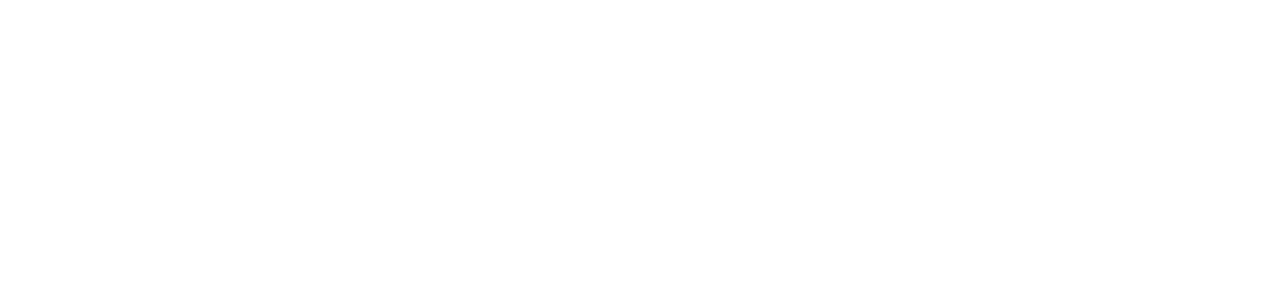
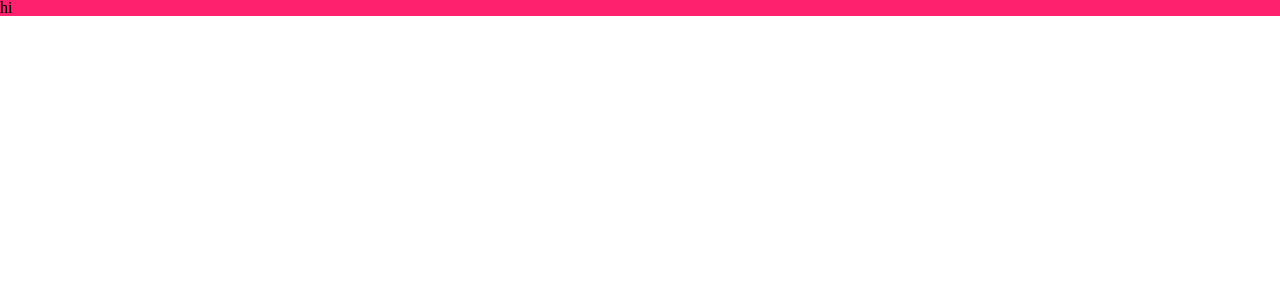
Before and after one commit to sooohka/Grip_React_sooohka, a React (Create React App) app: page / in a window 1280 px wide. Shown: the top 300 px of the page. Built offline with nearby package versions, Linux system fonts and the light colour scheme.

Commit message:
style: add styled-component
- styled-component 추가
- styled-component theme 추가
- styled-component theme type 추가

```diff
--- a/package.json
+++ b/package.json
@@ -10,9 +10,12 @@
     "@types/node": "^16.7.13",
     "@types/react": "^18.0.0",
     "@types/react-dom": "^18.0.0",
+    "@types/styled-components": "^5.1.25",
     "react": "^18.0.0",
     "react-dom": "^18.0.0",
     "react-scripts": "5.0.1",
+    "styled-components": "^5.3.5",
+    "styled-reset": "^4.3.4",
     "typescript": "^4.4.2",
     "web-vitals": "^2.1.0"
   },
--- a/src/App.tsx
+++ b/src/App.tsx
@@ -1,7 +1,12 @@
 import React from "react";
+import styled from "styled-components";
+
+const S = styled.div(({ theme }) => ({
+  background: theme.colors.primary,
+}));
 
 function App() {
-  return <div className="App" />;
+  return <S>hi</S>;
 }
 
 export default App;
--- a/src/index.css
+++ /dev/null
@@ -1,13 +0,0 @@
-body {
-  margin: 0;
-  font-family: -apple-system, BlinkMacSystemFont, 'Segoe UI', 'Roboto', 'Oxygen',
-    'Ubuntu', 'Cantarell', 'Fira Sans', 'Droid Sans', 'Helvetica Neue',
-    sans-serif;
-  -webkit-font-smoothing: antialiased;
-  -moz-osx-font-smoothing: grayscale;
-}
-
-code {
-  font-family: source-code-pro, Menlo, Monaco, Consolas, 'Courier New',
-    monospace;
-}
--- /dev/null
+++ b/src/provider/Style.tsx
@@ -0,0 +1,21 @@
+import React, { ReactElement } from "react";
+import { ThemeProvider } from "styled-components";
+import { Reset } from "styled-reset";
+import GlobalStyle from "../styles/global";
+import theme from "../styles/theme";
+
+type Props = {
+  children: JSX.Element;
+};
+
+function Style({ children }: Props): ReactElement {
+  return (
+    <ThemeProvider theme={theme}>
+      <Reset />
+      <GlobalStyle />
+      {children}
+    </ThemeProvider>
+  );
+}
+
+export default Style;
--- /dev/null
+++ b/src/provider/index.tsx
@@ -0,0 +1,16 @@
+import React, { StrictMode } from "react";
+import Style from "./Style";
+
+type Props = {
+  children: JSX.Element;
+};
+
+function AppProvider({ children }: Props) {
+  return (
+    <StrictMode>
+      <Style>{children}</Style>
+    </StrictMode>
+  );
+}
+
+export default AppProvider;
--- /dev/null
+++ b/src/styles/global.ts
@@ -0,0 +1,21 @@
+import { createGlobalStyle } from "styled-components";
+
+const GlobalStyle = createGlobalStyle`
+  font-size: 62.5%;
+  *,*::after,*::before{
+    box-sizing: border-box;
+  }
+  html {
+    height: 100%;
+  }
+  body {
+    display: flex;
+    height: 100%;
+    flex-direction: column;
+  };
+  #root {
+    flex: 1;
+  }
+`;
+
+export default GlobalStyle;
--- /dev/null
+++ b/src/styles/theme.ts
@@ -0,0 +1,23 @@
+import { DefaultTheme } from "styled-components";
+
+const theme: DefaultTheme = {
+  colors: {
+    primary: "rgb(254,33,110)",
+    secondary: "rgb(18,18,18)",
+    gray: {
+      "50": "#F7FAFC",
+      "100": "#EDF2F7",
+      "200": "#E2E8F0",
+      "300": "#CBD5E0",
+      "400": "#A0AEC0",
+      "500": "#718096",
+      "600": "#4A5568",
+      "700": "#2D3748",
+      "800": "#1A202C",
+      "900": "#171923",
+    },
+    black: "#000000",
+    white: "#ffffff",
+  },
+};
+export default theme;
```
Also changed, not shown: src/@types/style.d.ts (added, +24 -0 lines), src/index.tsx (+3 -4 lines), tsconfig.json (+3 -9 lines), 1 other file (tests, documents, lock files or other folders).
